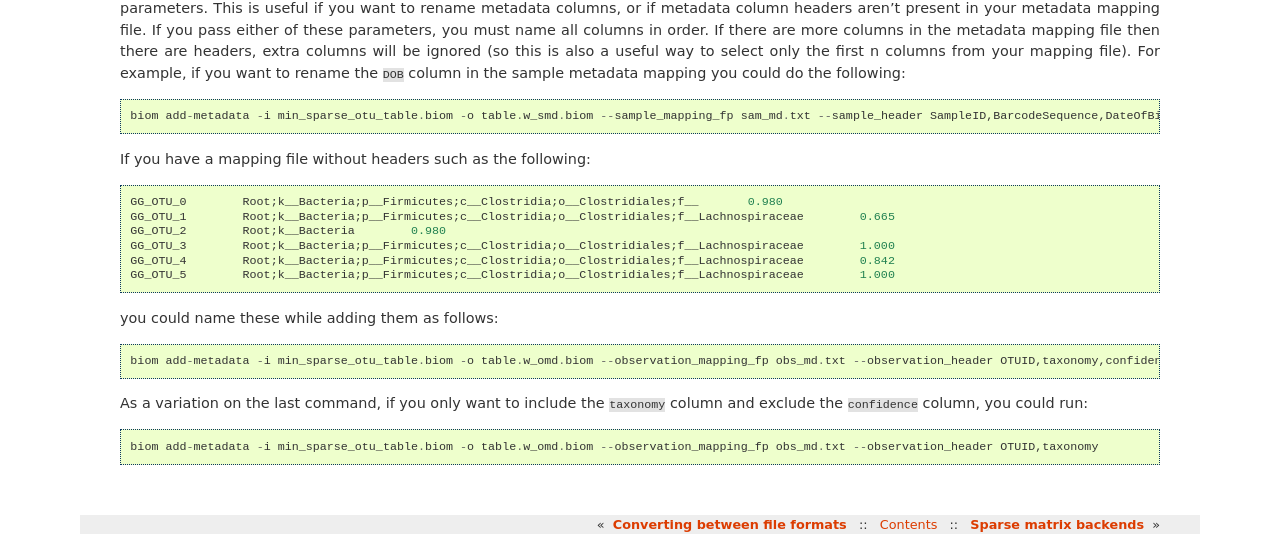
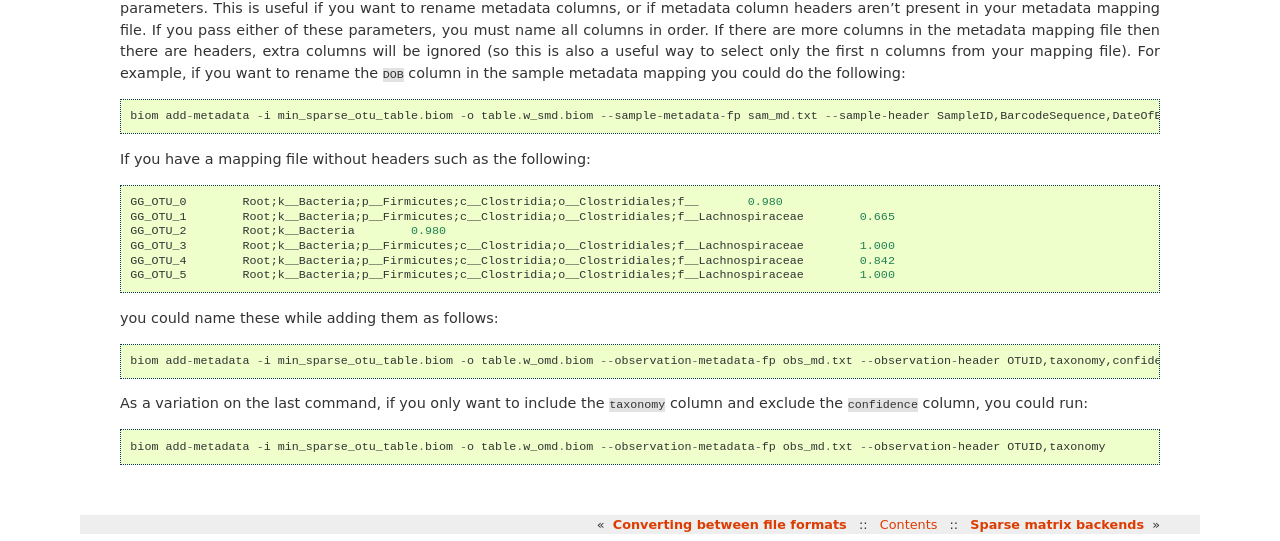
Before and after one commit to biocore/biom-format, a Sphinx documentation site: the page built from doc/documentation/adding_metadata.rst, in a window 1280 px wide and 900 px high, scrolled down 5262 px. Shown: the part 321-862 px from the top of the window. Built offline with Sphinx 7.4.7, drawn with Linux system fonts in a browser that asks for light colours; some of the changed text lies outside the part shown.

Commit message:
updated and tested all commands

```diff
--- a/doc/documentation/adding_metadata.rst
+++ b/doc/documentation/adding_metadata.rst
@@ -89,15 +89,15 @@
 
 To add sample metadata to a BIOM file, you can run the following::
 
-	biom add-metadata -i min_sparse_otu_table.biom -o table.w_smd.biom --sample_mapping_fp sam_md.txt
+	biom add-metadata -i min_sparse_otu_table.biom -o table.w_smd.biom --sample-metadata-fp sam_md.txt
 
 To add observation metadata to a BIOM file, you can run the following::
 
-	biom add-metadata -i min_sparse_otu_table.biom -o table.w_omd.biom --observation_mapping_fp obs_md.txt
+	biom add-metadata -i min_sparse_otu_table.biom -o table.w_omd.biom --observation-metadata-fp obs_md.txt
 
 You can also combine these in a single command to add both observation and sample metadata::
 
-	biom add-metadata -i min_sparse_otu_table.biom -o table.w_md.biom --observation_mapping_fp obs_md.txt --sample_mapping_fp sam_md.txt
+	biom add-metadata -i min_sparse_otu_table.biom -o table.w_md.biom --observation-metadata-fp obs_md.txt --sample-metadata-fp sam_md.txt
 
 In the last case, the resulting BIOM file will look like the following::
 
@@ -221,7 +221,7 @@
 
 ::
 
-	biom add-metadata -i min_sparse_otu_table.biom -o table.w_md.biom --observation_mapping_fp obs_md.txt --sample_mapping_fp sam_md.txt --int_fields DOB --sc_separated taxonomy --float_fields confidence
+	biom add-metadata -i min_sparse_otu_table.biom -o table.w_md.biom ----observation-metadata-fp obs_md.txt --sample-metadata-fp sam_md.txt --int-fields DOB --sc-separated taxonomy --float-fields confidence
 
 Here your resulting BIOM file will look like the following, where ``DOB`` values are now integers (compare to the above: they're not quoted now), ``confidence`` values are now floating point numbers (again, not quoted now), and ``taxonomy`` values are now lists where each entry is a taxonomy level, opposed to above where they appear as a single semi-colon-separated string.
 ::
@@ -343,7 +343,7 @@
 
 You can also override the names of the metadata fields provided in the mapping files with the ``--observation_header`` and ``--sample_header`` parameters. This is useful if you want to rename metadata columns, or if metadata column headers aren't present in your metadata mapping file. If you pass either of these parameters, you must name all columns in order. If there are more columns in the metadata mapping file then there are headers, extra columns will be ignored (so this is also a useful way to select only the first n columns from your mapping file). For example, if you want to rename the ``DOB`` column in the sample metadata mapping you could do the following::
 
-	biom add-metadata -i min_sparse_otu_table.biom -o table.w_smd.biom --sample_mapping_fp sam_md.txt --sample_header SampleID,BarcodeSequence,DateOfBirth
+	biom add-metadata -i min_sparse_otu_table.biom -o table.w_smd.biom --sample-metadata-fp sam_md.txt --sample-header SampleID,BarcodeSequence,DateOfBirth
 
 If you have a mapping file without headers such as the following::
 
@@ -356,8 +356,8 @@
 
 you could name these while adding them as follows::
 
-	biom add-metadata -i min_sparse_otu_table.biom -o table.w_omd.biom --observation_mapping_fp obs_md.txt --observation_header OTUID,taxonomy,confidence
+	biom add-metadata -i min_sparse_otu_table.biom -o table.w_omd.biom --observation-metadata-fp obs_md.txt --observation-header OTUID,taxonomy,confidence
 
 As a variation on the last command, if you only want to include the ``taxonomy`` column and exclude the ``confidence`` column, you could run::
 
-	biom add-metadata -i min_sparse_otu_table.biom -o table.w_omd.biom --observation_mapping_fp obs_md.txt --observation_header OTUID,taxonomy
+	biom add-metadata -i min_sparse_otu_table.biom -o table.w_omd.biom --observation-metadata-fp obs_md.txt --observation-header OTUID,taxonomy
```
